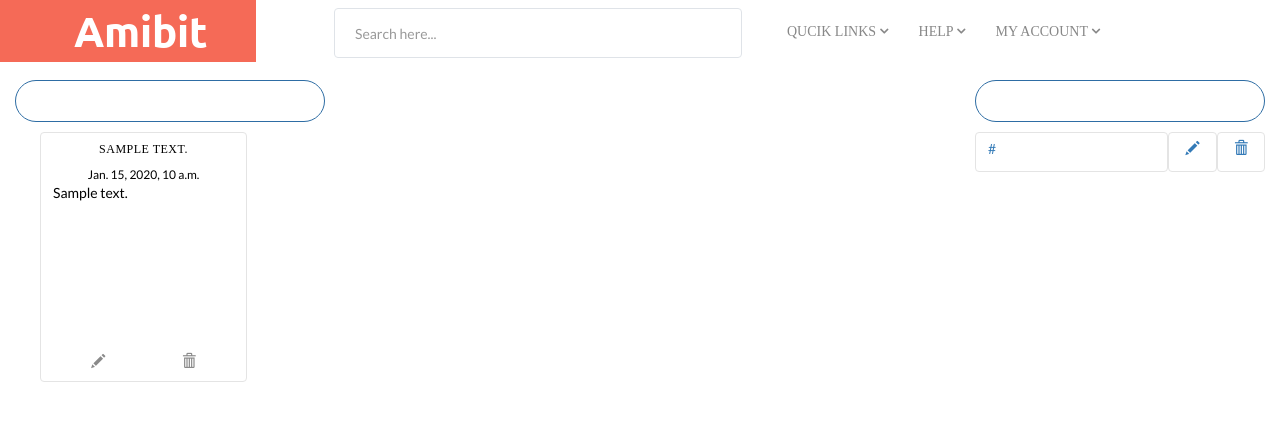
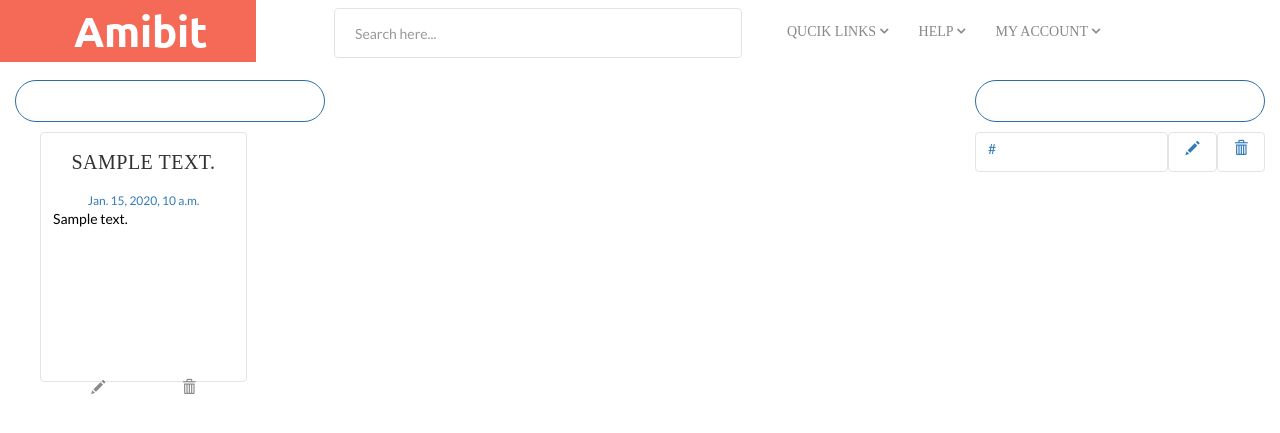
Before and after one commit to GoranAviani/Amibit2, a Django app: page /dashboard/ in a window 1280 px wide. Shown: the top 433 px of the page. Run offline with Django 3.2, Linux system fonts and the light colour scheme; a user stored in the database is signed in; tables that the repository leaves empty hold one stand-in row (values such as "Sample post"); some libraries are stand-ins or nearby versions; some web fonts are replaced.

Commit message:
Revert dashboar html to 13 days ago commit

```diff
--- a/templates/dashboard.html
+++ b/templates/dashboard.html
@@ -3,20 +3,22 @@
 
 {% block content %}
     <div id = NoteContainer class="col-lg-9 col-md-9 col-xs-12">
+
         <a href ="{% url 'create_note' %}" class="btn btn-primary solid margin-30-top margin-10-bottom hover-red-text pull-left col-md-4 col-xs-12">
           Take a note
         </a>
+
         {% if queryUserNote %}
         <button onclick="toggle_notes()" class="btn btn-primary solid visible-xs col-lg-12 col-md-12 col-xs-12">YOUR NOTES</button>
-    <div  class="col-lg-12 col-md-12 col-xs-12">
+        <div  class="col-lg-12 col-md-12 col-xs-12 notes-list-container">
              <div id = DashboardNotes class="grid" data-isotope='{ "itemSelector": ".grid-item", "layoutMode": "fitRows" }'>
               <div class="grid">
               {% for note in queryUserNote %}
                 <div class="grid-item">
                     <div class="moj-btn note-button btn-100percent">
                       <a href ="{% url 'update_note' note.id %}" >
-                  <h6 class = "margin-15-top text-overflow text-color-black">{{note.noteTitle}}</h6>
-                  <div class="dashboard-note-datetime text-color-black">
+                        <h1 class = "margin-5-top">{{note.noteTitle}}</h1>
+                        <div class="dashboard-note-datetime">
                           {{ note.noteTimestamp }}
                         </div>
                         <div class="dashboard-note-text">
@@ -35,6 +37,7 @@
                             <i class="glyphicon glyphicon-trash"></i>
                           </a>
                         </div>
+
                       </div>
                     </div>
                 </div>
@@ -43,13 +46,15 @@
           </div>
         </div>
         {% else %}
-    <div class="row padding-left-0 col-lg-9 col-md-9 col-xs-12 ">
+        <div class="row padding-left-0 col-lg-12 col-md-12 col-xs-12 ">
           <p>You haven't written any notes. Click <a href="{% url 'create_note' %}">here</a> to write some!</p>
         </div>
         {% endif %}
+
+
   </div>
 
-<div id = LinkContainer class="col-lg-3 col-md-3 col-xs-12">
+  <div id = LinkContainer class="col-md-3 col-xs-12">
     <a href ="{% url 'create_link' %}" class="btn btn-primary solid margin-30-top margin-10-bottom hover-red-text col-md-12 col-xs-12" >
       Create a link
     </a>
@@ -58,26 +63,31 @@
         <button onclick="toggle_links()" class="btn btn-primary solid visible-xs col-md-12 col-xs-12">YOUR LINKS</button>
         <div id = DashboardLinks>
           {% for link in queryUserLink %}
+
               <div class = "">
+
             <a href="{{link.linkUrl}}" target="_self" class="moj-btn link-button btn-100percent col-md-8 col-xs-8">
                 <span class="pull-left">{{ link.linkName }}</span>&nbsp;
-            </a>
+
+
           <a href ="{% url 'update_link' link.id %}" class="moj-btn link-button col-md-2 col-xs-2">
             <i class="glyphicon glyphicon-pencil"></i>
             </a>
             <a href="{% url 'delete_link' link.id %}" class='moj-btn link-button col-md-2 col-xs-2' onclick="return confirmLinkDeletion()">
               <i class="glyphicon glyphicon-trash"></i>
             </a>
+
           </div>
           {% endfor %}
         </div>
       {% else %}
-      </div class="r col-lg-3 col-md-3 col-xs-12 ">
           <p>You haven't added any links. Click <a href="{% url 'create_link' %}">here</a> to add some!</p>
+      {% endif %}
       </div>
-    {% endif %}
     </div>
   </div>
 
 
+
+
 {% endblock %}
```
Lines whose indentation alone changed are shown as unchanged.
